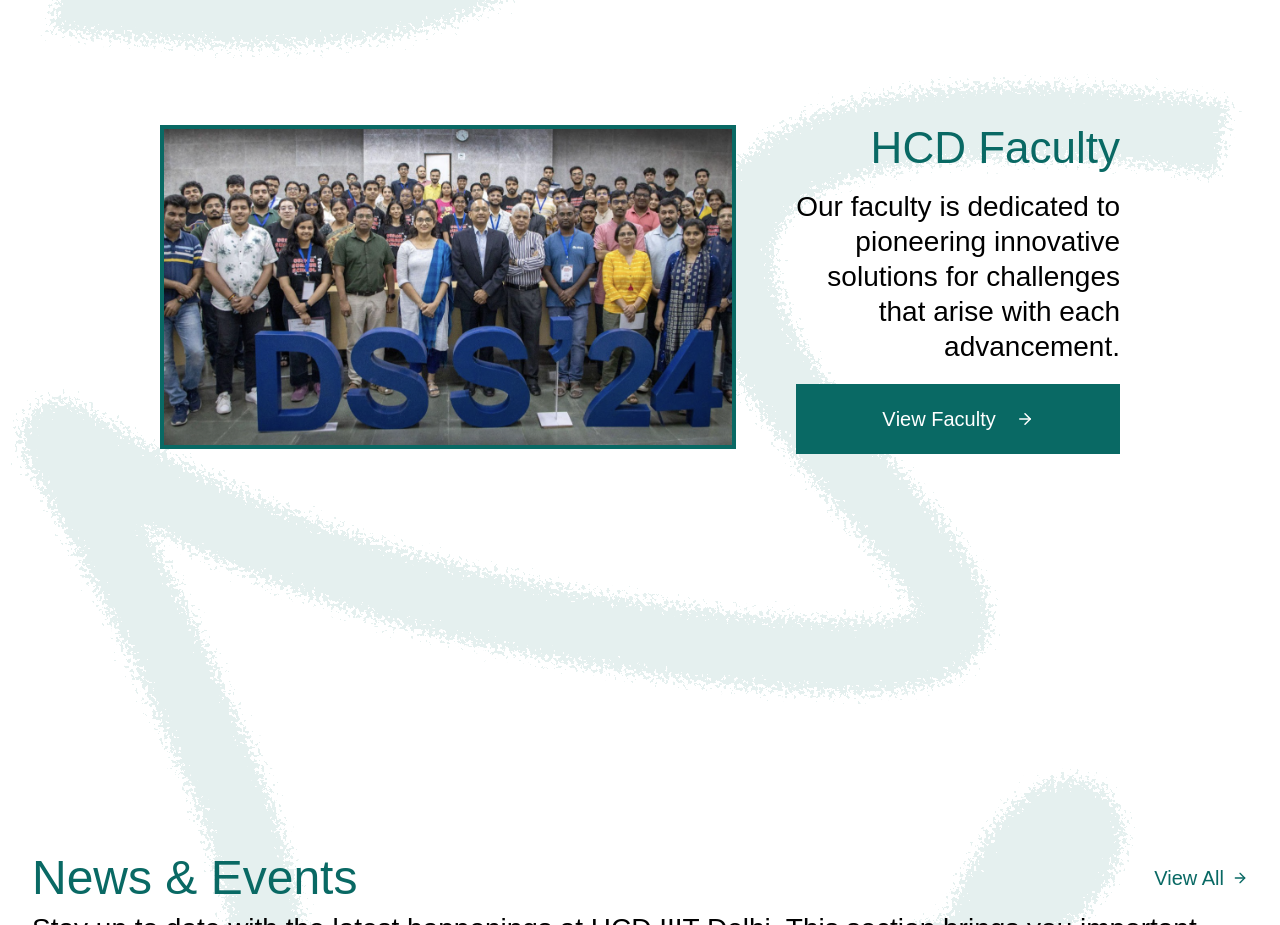
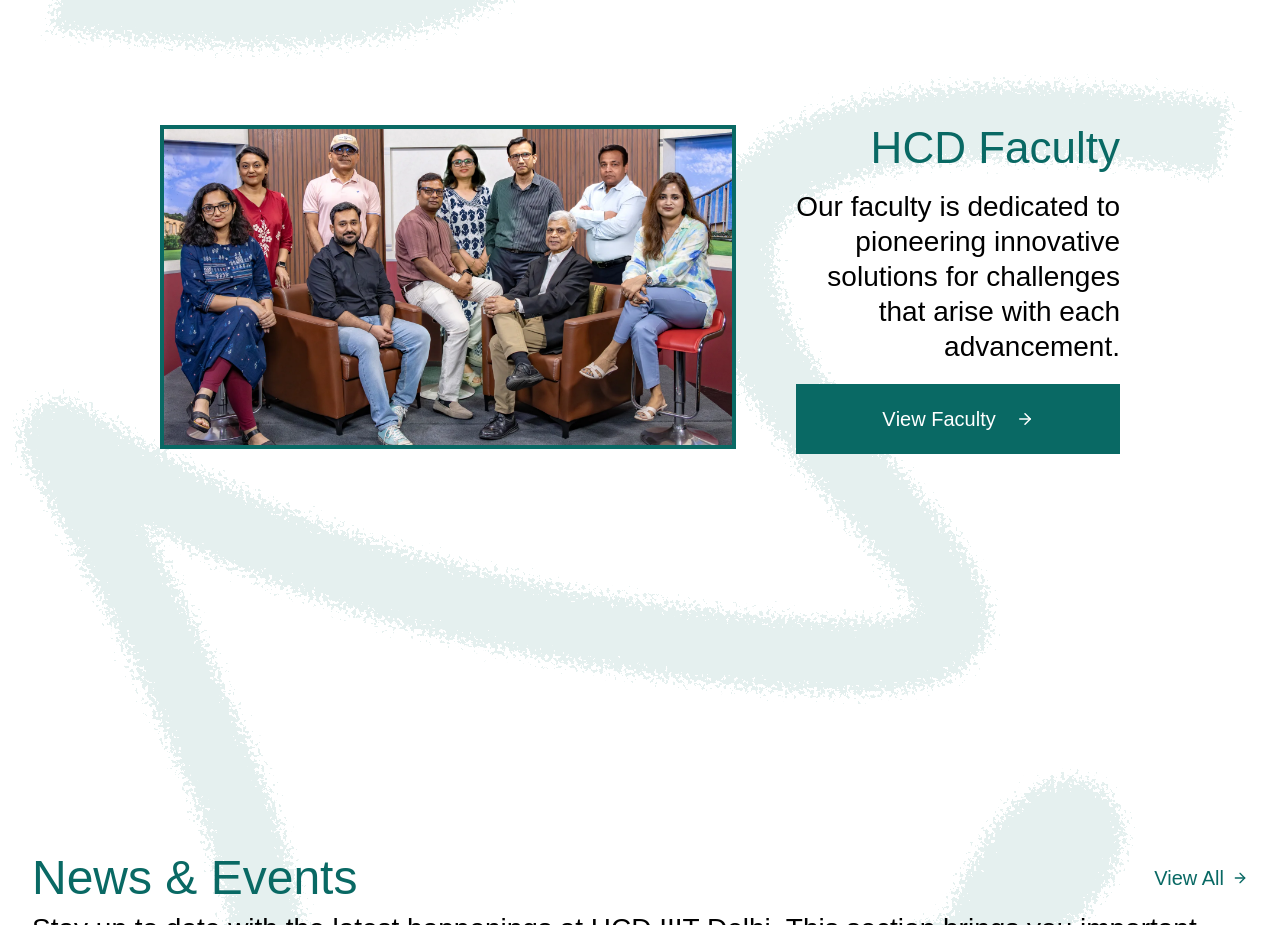
Before and after one commit to CosecSecCot/IIITD-HCD-Frontend, a Next.js app: page / in a window 1280 px wide. Shown: the part 2380-3305 px from the top of the page. Built offline with nearby package versions, Linux system fonts and the light colour scheme; no server answers; a web font is replaced by a local one.

Commit message:
feat: swap homepage faculty photo with optimized webp
- replace /faculty.png (DSS'24 students+faculty group shot) with a
  proper HCD faculty-only portrait on the "HCD Faculty" home section
- convert source to webp (1920x1280, q=82): 4.3 MB jpg -> 375 KB webp
- remove unused /faculty.png

```diff
--- a/src/app/page.tsx
+++ b/src/app/page.tsx
@@ -205,7 +205,7 @@ export default function Home() {
               <div className="flex max-lg:flex-col px-8 xl:px-[12.5vw] justify-between items-center gap-4 lg:gap-[60px]">
                 <div className="relative w-full lg:w-[60%] flex-shrink-0 aspect-video">
                   <Image
-                    src="/faculty.png"
+                    src="/hcd/5Z4A17.webp"
                     alt="Faculty at IIITD HCD"
                     width={1186}
                     height={682}
```
Also changed, not shown: public/faculty.png (deleted), public/hcd/5Z4A17.webp (added).
